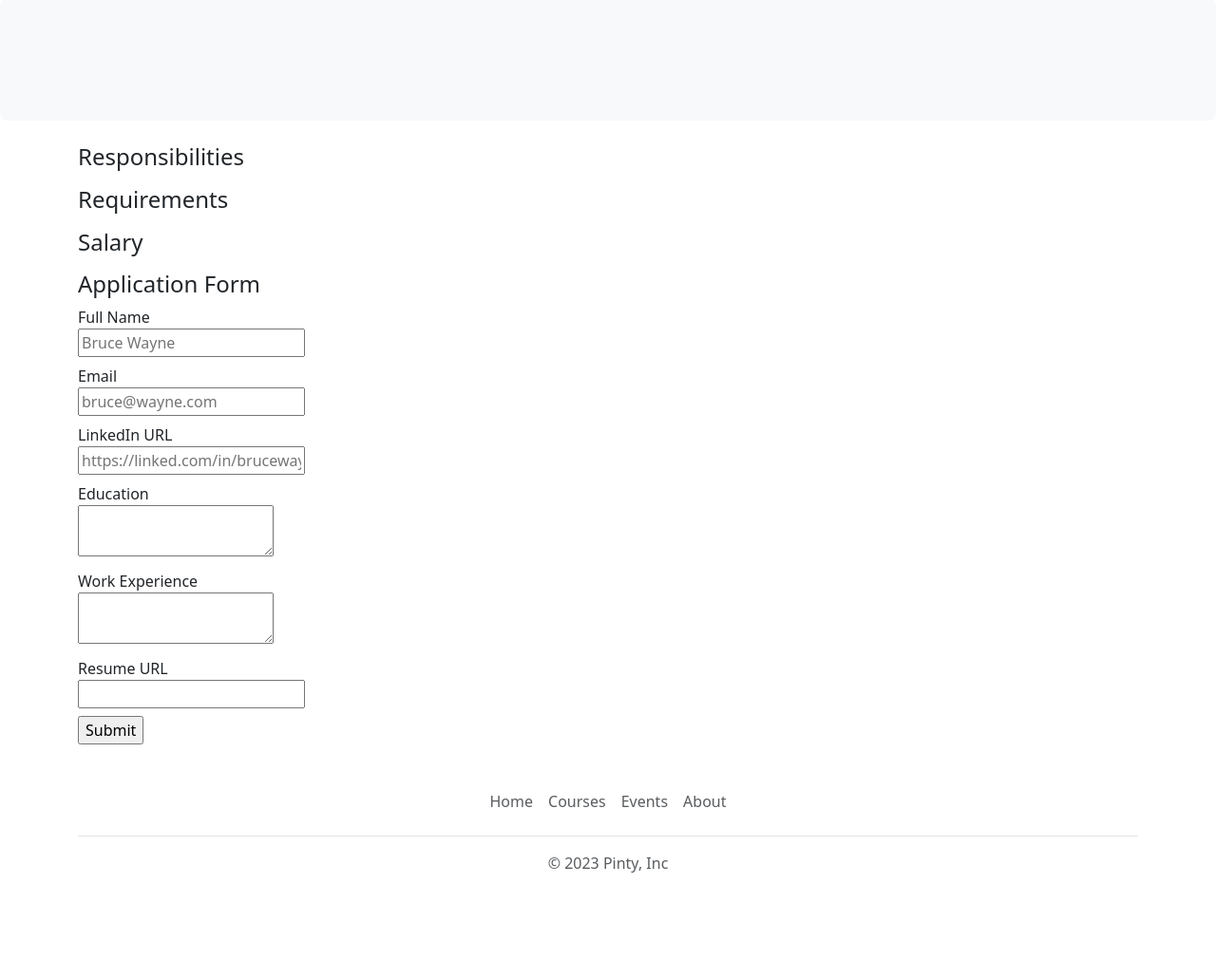
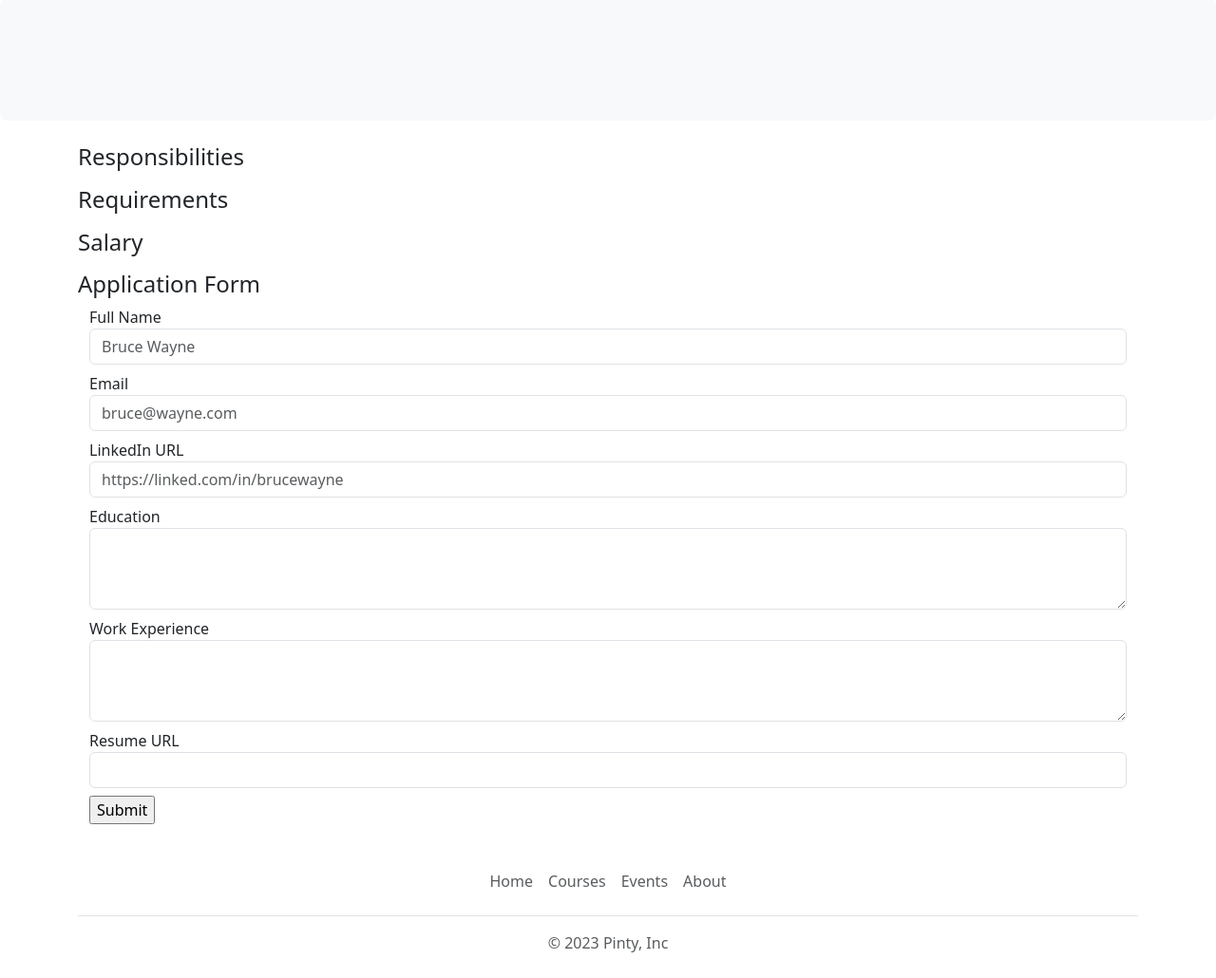
Before and after one commit to EyimofeP/learning-flask, a Flask app: template templates/jobpage.html in a window 1280 px wide. Shown: the part 417-1447 px from the top of the page at 95% size. Before the commit the page ends 1336 px from the top, so only its background shows below. Run offline with Flask 3, Linux system fonts and the light colour scheme; the template is opened without the code that fills it, so the values that code supplies are empty.

Commit message:
improved aesthics of application form

```diff
--- a/templates/application_form.html
+++ b/templates/application_form.html
@@ -1,34 +1,36 @@
 <h4>Application Form</h4>
+<div class="container-fluid ">
 <form action="{{ url_for('apply_job', id=job.id) }}" method="post">
   <div class="mb-2">
   <label>Full Name</label><br>
-  <input type="text" required name="full_name" placeholder="Bruce Wayne">
+  <input class="form-control" type="text" required name="full_name" placeholder="Bruce Wayne">
   </div>
 
   <div class="mb-2">
   <label>Email</label><br>
-  <input type="email" required name="email" placeholder="bruce@wayne.com">
+  <input class="form-control" type="email" required name="email" placeholder="bruce@wayne.com">
   </div>
 
   <div class="mb-2">
   <label>LinkedIn URL</label><br>
-  <input type="url" name="linkedin_url" placeholder="https://linked.com/in/brucewayne">
+  <input class="form-control" type="url" name="linkedin_url" placeholder="https://linked.com/in/brucewayne">
   </div>
 
   <div class="mb-2">
     <label>Education</label><br>
-    <textarea name="education"></textarea>
+    <textarea class="form-control" rows="3"  name="education"></textarea>
   </div>
 
   <div class="mb-2">
     <label>Work Experience</label><br>
-    <textarea name="work_experience"></textarea>
+    <textarea  class="form-control" rows="3" name="work_experience"></textarea>
   </div>
 
   <div class="mb-2">
   <label>Resume URL</label><br>
-  <input type="url" name="resume_url">
+  <input class="form-control" type="url" name="resume_url">
   </div>
 
   <input type="submit">
 </form>
+</div>
```
